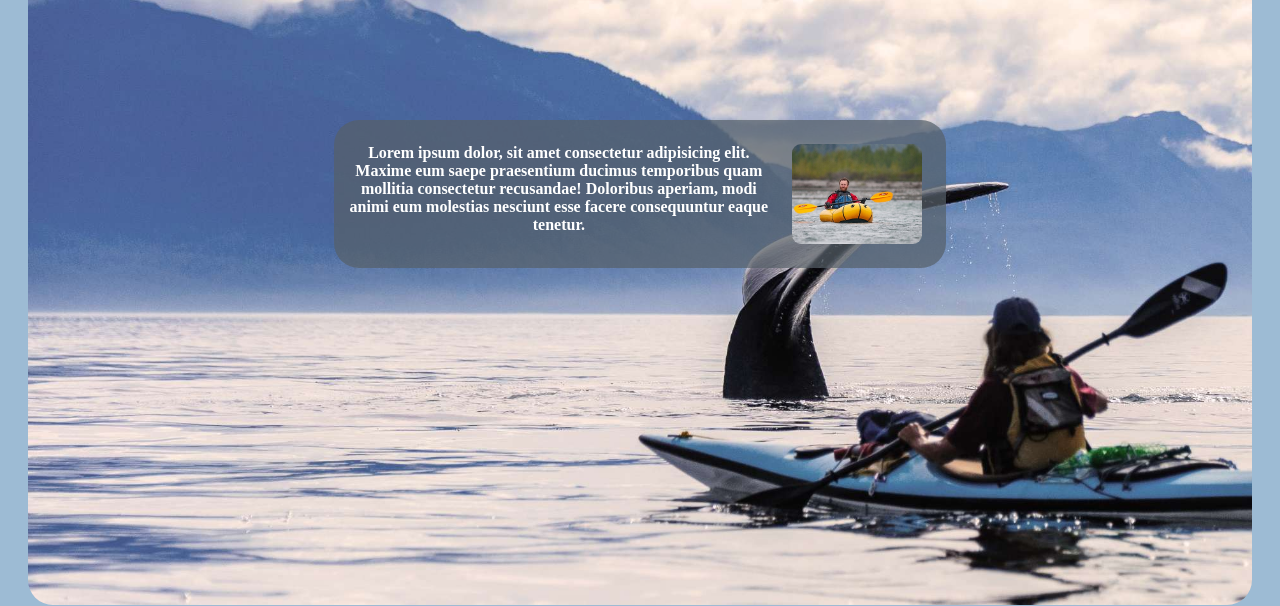
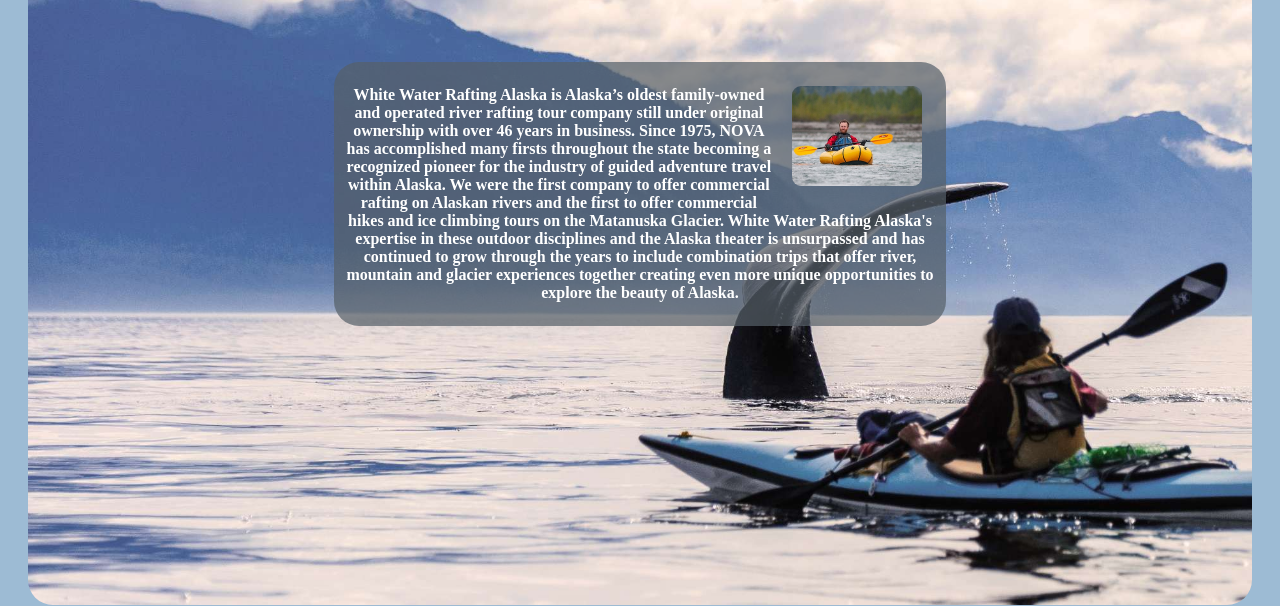
Before and after one commit to wcvaughan/wdd130, a plain HTML site: page wwr/about.html in a window 1280 px wide. Shown: the part 228-834 px from the top of the page. Drawn offline with Linux system fonts and the light colour scheme.

Commit message:
added text content

```diff
--- a/wwr/about.html
+++ b/wwr/about.html
@@ -30,11 +30,17 @@
                 <article class="overlay">
                     <img src="images/worker.png" alt="happy workers">
                     <p>
-                        Lorem ipsum dolor, sit amet consectetur adipisicing elit.
-                         Maxime eum saepe praesentium ducimus temporibus quam
-                         mollitia consectetur recusandae! Doloribus aperiam, modi
-                          animi eum molestias nesciunt esse facere consequuntur eaque tenetur.
-                    </p>
+                        White Water Rafting Alaska is Alaska’s oldest family-owned and operated river rafting tour
+                        company still under original ownership with over 46 years in business.
+                         Since 1975, NOVA has accomplished many firsts throughout the state
+                         becoming a recognized pioneer for the industry of guided adventure
+                         travel within Alaska. We were the first company to offer commercial
+                         rafting on Alaskan rivers and the first to offer commercial hikes and
+                         ice climbing tours on the Matanuska Glacier. White Water Rafting Alaska's expertise in these
+                         outdoor disciplines and the Alaska theater is unsurpassed and has continued
+                          to grow through the years to include combination trips that offer river,
+                           mountain and glacier experiences together creating even more unique
+                            opportunities to explore the beauty of Alaska.                    </p>
                 </article>
             </div>
         </div>
@@ -52,13 +58,13 @@
                 </div>
                 <div class="values">
                     <h2>Our Core Values</h2>
-                    <p>
+                    <li>
                         <ul>Our guests are at the core of everything we do.</ul>
                         <ul>Safety, Comfort & Adventure.</ul>
                         <ul>We are dedicated to the Alaskan Wilderness Experience.</ul>
                         <ul>We are certified and adhere to Leave No Trace ethics.</ul>
                         <ul>Supporting our local Alaska communities by buying local and volunteering.</ul>
-                    </p>
+                    </li>
                 </div>
                 <div class="promise">
                     <h2>Our Promise to our Guests</h2>
```
